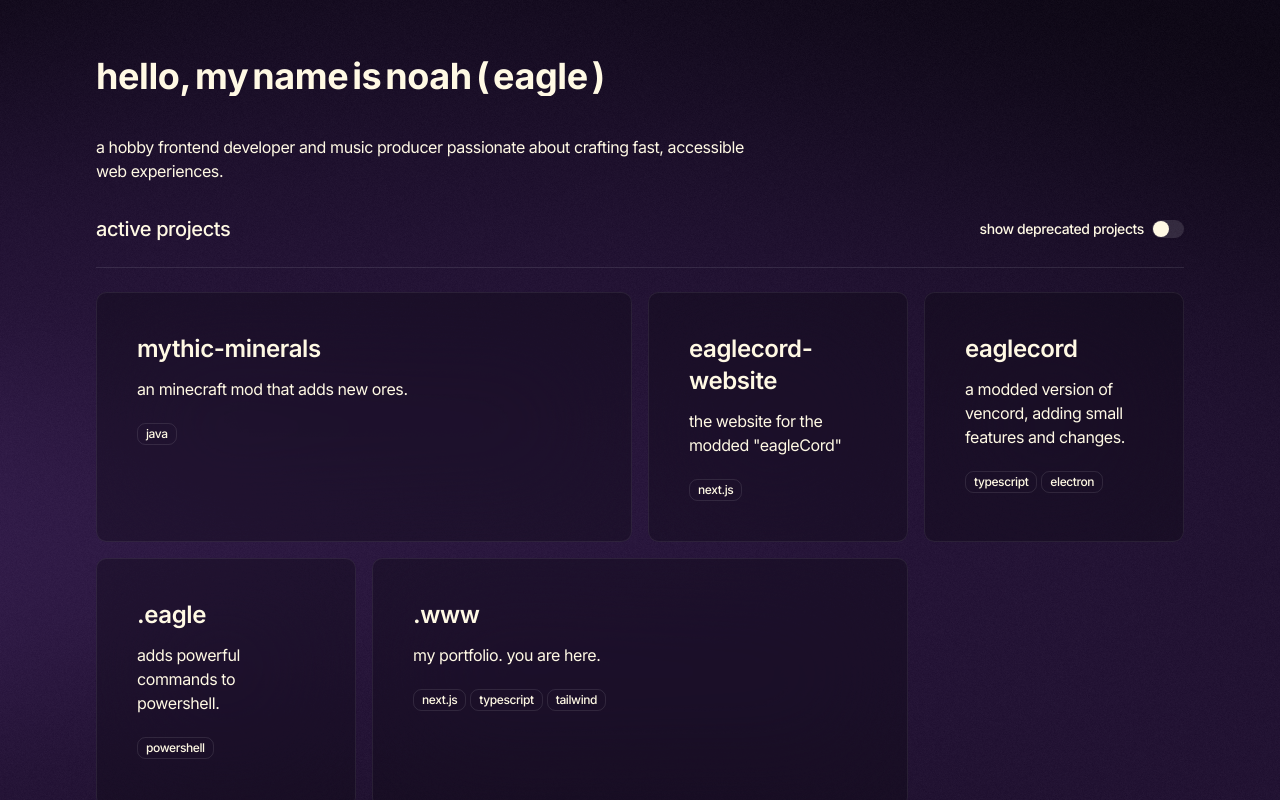
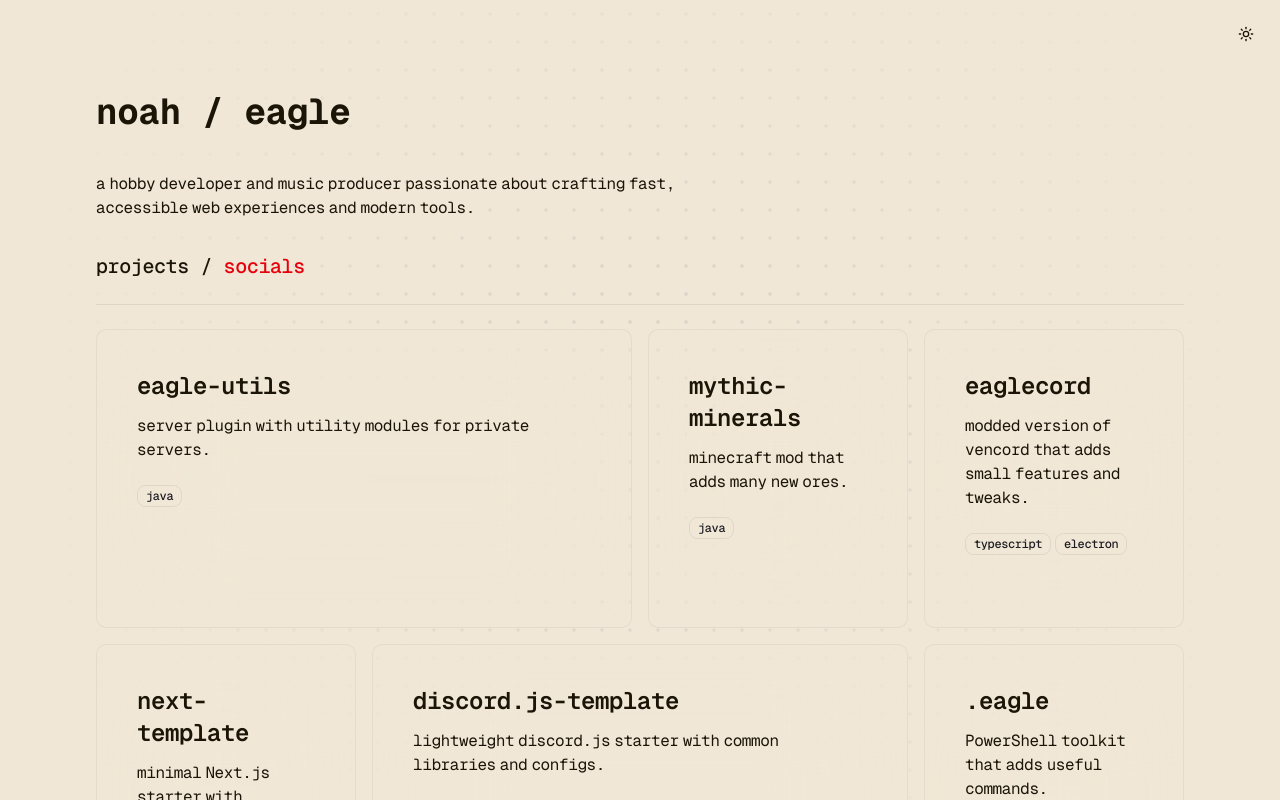
Before and after one commit to prodbyeagle/.www, a Next.js app: page / in a window 1280 px wide. Shown: the top 800 px of the page. Built offline with nearby package versions, Linux system fonts and the light colour scheme.

Commit message:
chore: website. final. gone. prodbyeagle 2025

```diff
--- a/next.config.ts
+++ b/next.config.ts
@@ -6,7 +6,7 @@ const nextConfig: NextConfig = {
 		remotePatterns: [
 			{
 				protocol: 'https',
-				hostname: 'kappa.lol',
+				hostname: 'cdn.discordapp.com',
 				port: '',
 				pathname: '**',
 				search: '',
@@ -21,13 +21,8 @@ const nextConfig: NextConfig = {
 				permanent: true,
 			},
 			{
-				source: '/discord',
-				destination: 'https://discord.gg/KNc4bnA2fU',
-				permanent: true,
-			},
-			{
-				source: '/socials',
-				destination: 'https://eaglelink.vercel.app/prodbyeagle',
+				source: '/threads',
+				destination: 'https://www.threads.net/@prodbyeagle',
 				permanent: true,
 			},
 		];
--- a/src/app/globals.css
+++ b/src/app/globals.css
@@ -6,8 +6,8 @@
 @theme inline {
     --color-background: var(--background);
     --color-foreground: var(--foreground);
-	--font-sans: var(--font-sans);
-	--font-mono: var(--font-mono);
+    --font-sans: var(--font-geist-sans);
+    --font-mono: var(--font-geist-mono);
     --color-sidebar-ring: var(--sidebar-ring);
     --color-sidebar-border: var(--sidebar-border);
     --color-sidebar-accent-foreground: var(--sidebar-accent-foreground);
@@ -83,6 +83,7 @@
 }
 
 .dark {
+    --radius: 0rem;
     --background: oklch(0.141 0.005 285.823);
     --foreground: oklch(0.985 0.03 85);
     --card: oklch(0.21 0.006 285.885);
--- a/src/app/layout.tsx
+++ b/src/app/layout.tsx
@@ -1,14 +1,15 @@
 import { type Metadata } from 'next';
-import { Inter } from 'next/font/google';
+import { ThemeProvider } from 'next-themes';
+import { Geist_Mono } from 'next/font/google';
 
 import './globals.css';
 
-import { ReactScan } from '@/components';
-
-import { Gradient } from '@/components/mesh-gradient';
+import { DottedBackground } from '@/components/eagle/dotted';
+import { ReactScan } from '@/components/eagle/react-scan';
+import { ThemeToggle } from '@/components/eagle/theme-toggle';
 
 export const metadata: Metadata = {
-	title: 'eagle',
+	title: 'prodbyeagle was here.',
 	description:
 		'a passionate developer building performant, accessible, and modern web experiences.',
 	icons: {
@@ -17,12 +18,12 @@ export const metadata: Metadata = {
 			type: 'image/gif',
 		},
 	},
-	metadataBase: new URL('https://prodbyeagle.vercel.app'),
+	metadataBase: new URL('https://prodbyeagle.dev'),
 	openGraph: {
 		title: 'prodbyeagle',
 		description:
 			'a passionate developer building performant, accessible, and modern web experiences.',
-		url: 'https://prodbyeagle.vercel.app',
+		url: 'https://prodbyeagle.dev',
 		siteName: 'prodbyeagle',
 		locale: 'en_US',
 		type: 'website',
@@ -36,8 +37,8 @@ export const metadata: Metadata = {
 	},
 };
 
-const font = Inter({
-	variable: '--font-sans',
+const geistMono = Geist_Mono({
+	variable: '--font-geist-mono',
 	subsets: ['latin'],
 });
 
@@ -49,21 +50,29 @@ export default function RootLayout({
 	return (
 		<html lang='en' suppressHydrationWarning>
 		<body
-				className={`${font.variable} antialiased font-sans tracking-tight cursor-default select-none relative dark`}>
-				<div className='fixed inset-0 -z-10 opacity-50'>
-					<Gradient
-						colors={[
-							'#ca9bee',
-							'#8b64a8',
-							'#523868',
-							'#4f2c74',
-							'#ff6f61',
-							'#ffcc00',
-						]}
+			className={`${geistMono.variable} antialiased font-mono tracking-tight cursor-default select-none relative`}>
+		<ThemeProvider
+			attribute='class'
+			defaultTheme='system'
+			enableSystem>
+			<div className='sticky top-4 z-50 w-full px-4 flex justify-end pointer-events-none'>
+				<div className='pointer-events-auto'>
+					<ThemeToggle />
+				</div>
+			</div>
+
+			<div className='fixed inset-0 -z-10'>
+				<DottedBackground
+					dotColor='var(--ring)'
+					spacing={28}
+					dotSize={2}
 				/>
 			</div>
 
-				<div className='container mx-auto relative z-0'>{children}</div>
+			<div className='container mx-auto relative z-0'>
+				{children}
+			</div>
+		</ThemeProvider>
 		<ReactScan />
 		</body>
 		</html>
--- a/src/app/page.tsx
+++ b/src/app/page.tsx
@@ -1,26 +1,18 @@
 'use client';
 
-import {
-	BentoGrid,
-	BentoGridItem,
-	ProjectCard,
-	WordReveal,
-} from '@/components';
 import { useState } from 'react';
 
-import { Label } from '@/components/ui/label';
+import { BentoGrid } from '@/components/bento-grid';
+import { BentoGridItem } from '@/components/bento-grid-item';
+import { ProjectCard } from '@/components/project-card';
 import { Separator } from '@/components/ui/separator';
-import { Switch } from '@/components/ui/switch';
+import { WordReveal } from '@/components/word-reveal';
 
 import { PROJECTS } from '@/lib/projects';
+import Link from 'next/link';
 
 export default function Home() {
-	const [showDeprecated, setShowDeprecated] = useState(false);
 	const [hovered, setHovered] = useState(false);
-
-	const filteredProjects = PROJECTS.filter(
-		(project) => showDeprecated || !project.deprecated
-	);
 
 	return (
 		<div className='pt-14'>
@@ -30,14 +22,10 @@ export default function Home() {
 						<WordReveal
 							onMouseEnter={() => setHovered(true)}
 							onMouseLeave={() => setHovered(false)}
-							letter={hovered ? true : false}
+							letter
 							position='bottom'
-							speed={hovered ? 0.15 : 0.1}
-							text={
-								hovered
-									? 'prodbyeagle.'
-									: 'hello, my name is noah ( eagle )'
-							}
+							speed={hovered ? 0.15 : 0.25}
+							text={hovered ? 'prodbyeagle' : 'noah / eagle'}
 						/>
 					</h1>
 				</div>
@@ -47,33 +35,25 @@ export default function Home() {
 				<section className='mb-8'>
 					<div className='max-w-2xl space-y-4'>
 						<WordReveal
-							speed={0.01}
-							className='text-foreground'
-							text='a hobby frontend developer and music producer passionate about crafting fast, accessible web experiences.'
+							speed={0.03}
+							className='text-text-secondary'
+							text='a hobby developer and music producer passionate about crafting fast, accessible web experiences and modern tools.'
 						/>
 					</div>
 				</section>
 
 				<section className='mb-16'>
-					<div className='flex items-center justify-between mb-6'>
-						<h2 className='text-xl font-medium'>active projects</h2>
-
-						<div className='flex items-center gap-2'>
-							<Label htmlFor='toggle-deprecated'>
-								show deprecated projects
-							</Label>
-							<Switch
-								id='toggle-deprecated'
-								checked={showDeprecated}
-								onCheckedChange={setShowDeprecated}
-							/>
-						</div>
-					</div>
+					<h2 className="text-xl font-medium mb-6">
+						projects /{' '}
+						<Link href="/socials" className="hover:underline text-destructive">
+							socials
+						</Link>
+					</h2>
 
 					<Separator className='my-6' />
 
 					<BentoGrid>
-						{filteredProjects.map((project, i) => (
+						{PROJECTS.map((project, i) => (
 							<BentoGridItem
 								key={project.title}
 								className={i % 4 === 0 ? 'md:col-span-2' : ''}>
--- /dev/null
+++ b/src/app/socials/page.tsx
@@ -0,0 +1,57 @@
+import Link from 'next/link';
+import { WordReveal } from '@/components/word-reveal';
+
+const SOCIALS = [
+	{ title: 'YouTube', url: 'https://youtube.com/@prodbyeagle' },
+	{ title: 'GitHub', url: '/github' },
+	{ title: 'Threads', url: '/threads' },
+].map((social) => ({
+	...social,
+	speed: 0.03 + Math.random() * 0.07,
+}));
+
+export default function SocialsPage() {
+	return (
+		<div className="min-h-screen flex flex-col px-6 md:px-12 lg:px-24">
+			{/* Back button at the very top */}
+			<div className="pt-14">
+				<Link
+					href="/"
+					className="text-text-primary hover:text-text-secondary hover:underline transition-all"
+				>
+					← @home
+				</Link>
+			</div>
+
+			{/* Main content vertically centered */}
+			<div className="flex flex-col items-center justify-center flex-1 gap-6">
+				<h1 className="text-4xl md:text-5xl font-bold">
+					<WordReveal text="socials" speed={0.05} letter position="bottom" />
+				</h1>
+
+				<div className="flex flex-col gap-4 text-center">
+					{SOCIALS.map((social) => (
+						<a
+							key={social.title}
+							href={social.url}
+							target="_blank"
+							rel="noopener noreferrer"
+							className="text-xl md:text-2xl text-text-primary hover:underline hover:scale-105 hover:font-medium transition-all duration-300"
+						>
+							<WordReveal
+								text={social.title}
+								speed={social.speed}
+								letter
+								position="left"
+							/>
+						</a>
+					))}
+
+					<p className="text-sm text-text-secondary mt-6">
+						all other pages are not me.
+					</p>
+				</div>
+			</div>
+		</div>
+	);
+}
--- a/src/lib/projects.ts
+++ b/src/lib/projects.ts
@@ -1,67 +1,78 @@
 import { Project } from '@/types';
 
 export const PROJECTS: Project[] = [
-	//note: deprecated doesnt have to mean that im no longer working on it. it can get updates rarely.
+	{
+		title: 'eagle-utils',
+		description: 'server plugin with utility modules for private servers.',
+		tags: ['java'],
+	},
 	{
 		title: 'mythic-minerals',
-		description: 'an minecraft mod that adds new ores.',
+		description: 'minecraft mod that adds many new ores.',
 		tags: ['java'],
-		githubUrl: 'https://github.com/meowlounge/MythicMinerals',
 	},
-	{
-		title: 'color',
-		description:
-			'a lightweight, framework-agnostic typescript library for extracting and formatting dominant colors from images.',
-		tags: ['typescript'],
-		url: 'https://prodbyeagle-color.vercel.app',
-		githubUrl: 'https://github.com/prodbyeagle/color',
-		deprecated: true,
-	},
-	{
-		title: 'chat',
-		description: 'a customizable twitch chat overlay for obs.',
-		tags: ['typescript'],
-		githubUrl: 'https://github.com/prodbyeagle/chat',
-		deprecated: true,
-	},
-	{
-		title: 'meow',
-		description: 'a simple discord bot that records voice channels.',
-		tags: ['typescript'],
-		githubUrl: 'https://github.com/prodbyeagle/meow',
-		deprecated: true,
-	},
-	{
-		title: 'link',
-		description:
-			'a minimalist, fast link-in-bio website built with next.js.',
-		tags: ['next.js', 'typescript', 'tailwind'],
-		url: 'https://elink.vercel.app',
-		githubUrl: 'https://github.com/prodbyeagle/link',
-		deprecated: true,
-	},
-	{
-		title: 'eaglecord-website',
-		description: 'the website for the modded "eagleCord"',
-		tags: ['next.js'],
-		url: 'https://eaglecord.vercel.app',
-	},
+
+	// {
+	// 	title: 'color',
+	// 	description: 'TypeScript library to extract and format dominant image colors.',
+	// 	tags: ['typescript'],
+	// 	url: 'https://prodbyeagle-color.vercel.app',
+	// 	githubUrl: 'https://github.com/prodbyeagle/color',
+	// 	deprecated: true,
+	// },
+	// {
+	// 	title: 'chat',
+	// 	description: 'Customizable Twitch chat overlay for OBS.',
+	// 	tags: ['typescript'],
+	// 	githubUrl: 'https://github.com/prodbyeagle/chat',
+	// 	deprecated: true,
+	// },
+	// {
+	// 	title: 'meow',
+	// 	description: 'Simple Discord bot for recording voice channels.',
+	// 	tags: ['typescript'],
+	// 	githubUrl: 'https://github.com/prodbyeagle/meow',
+	// 	deprecated: true,
+	// },
+	// {
+	// 	title: 'link',
+	// 	description: 'Fast, minimalist link-in-bio built with Next.js.',
+	// 	tags: ['next.js', 'typescript', 'tailwind'],
+	// 	githubUrl: 'https://github.com/prodbyeagle/link',
+	// 	deprecated: true,
+	// },
+	// {
+	// 	title: 'eaglecord-website',
+	// 	description: 'website for the modded eagleCord project.',
+	// 	tags: ['next.js'],
+	// },
 	{
 		title: 'eaglecord',
-		description:
-			'a modded version of vencord, adding small features and changes.',
+		description: 'modded version of vencord that adds small features and tweaks.',
 		tags: ['typescript', 'electron'],
 		githubUrl: 'https://github.com/prodbyeagle/eagleCord',
 	},
 	{
+		title: 'next-template',
+		description: 'minimal Next.js starter with preconfigured tools.',
+		tags: ['typescript'],
+		githubUrl: 'https://github.com/prodbyeagle/next-template',
+	},
+	{
+		title: 'discord.js-template',
+		description: 'lightweight discord.js starter with common libraries and configs.',
+		tags: ['typescript'],
+		githubUrl: 'https://github.com/meowlounge/discord-template',
+	},
+	{
 		title: '.eagle',
-		description: 'adds powerful commands to powershell.',
+		description: 'PowerShell toolkit that adds useful commands.',
 		tags: ['powershell'],
 		githubUrl: 'https://github.com/prodbyeagle/.eagle',
 	},
 	{
 		title: '.www',
-		description: 'my portfolio. you are here.',
+		description: 'Personal website.',
 		tags: ['next.js', 'typescript', 'tailwind'],
 		githubUrl: 'https://github.com/prodbyeagle/.www',
 	},
```
Lines whose indentation alone changed are shown as unchanged.
